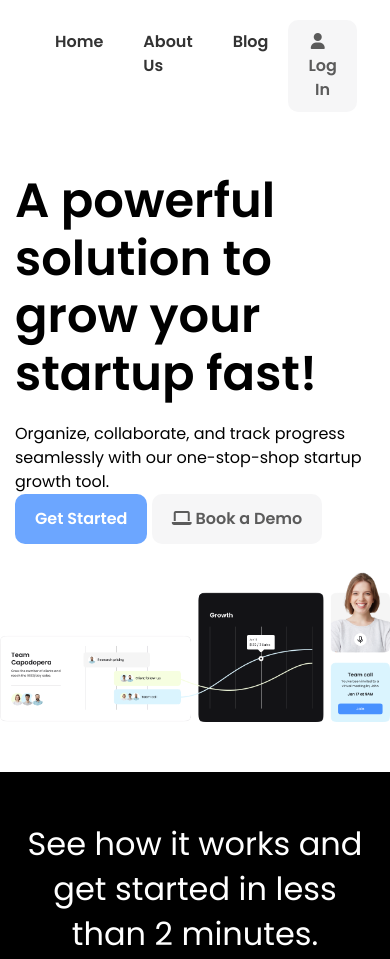
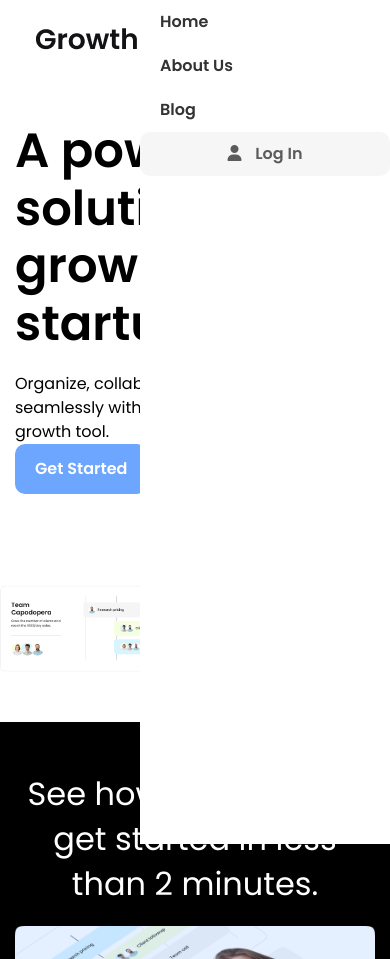
Before and after one commit to brje/CT70A9110-SDS-Front-end, a plain HTML site: page index.html in a window 390 px wide. Shown: the top 959 px of the page. Drawn offline with Linux system fonts and the light colour scheme.

Commit message:
Hamburger menu css styling

```diff
--- a/css/style.css
+++ b/css/style.css
@@ -376,3 +376,53 @@ hero .hero-text {
     background: #000;
     color: #fff;
 }
+
+/* Hamburger Button */
+.Hamburger-button {
+    display: none;
+    background: none;
+    border: none;
+    cursor: pointer;
+    padding: 10px;
+    z-index: 1000;
+}
+
+.hamburger-button .hamburger-line {
+    width: 30px;
+    height: 3px;
+    background: #333;
+    margin: 6px 0;
+}
+
+/* Mobile Menu */
+.mobile-menu {
+    position: fixed;
+    top: 0;
+    /* right: -300px; */
+    right: 0;
+    width: 250px;
+    height: 100%;
+    z-index: 100;
+    background: #fff;
+    box-shadow: 0px 0px 10px rgba (0,0,0,0.2);
+    transition: right 0.3s ease-in-out;
+}
+
+/* Media Queries */
+@media (max-width: 960px) {
+
+}
+
+@media (max-width: 670px) {
+    .navbar .main-menu {
+        display: none;
+    }
+
+    .navbar .hamburger-button {
+        display: block;
+    }
+}
+
+@media (max-width: 500px) {
+
+}
--- a/index.html
+++ b/index.html
@@ -39,6 +39,30 @@
                     </li>
                 </ul>
             </div>
+            <!-- Hamburger Button -->
+             <button id="hamburger-button" class="hamburger-button">
+                <div class="hamburger-line"></div>
+                <div class="hamburger-line"></div>
+                <div class="hamburger-line"></div>
+             </button>
+             <div class="mobile-menu">
+                <ul>
+                    <li>
+                        <a href="index.html">Home</a>
+                    </li>
+                    <li>
+                        <a href="#">About Us</a>
+                    </li>
+                    <li>
+                        <a href="#">Blog</a>
+                    </li>
+                    <li>
+                        <a class="btn" href="#">
+                            <i class="fas fa-user"></i> Log In
+                        </a>
+                    </li>
+                </ul>
+             </div>
         </div>
     </nav>
 
```
